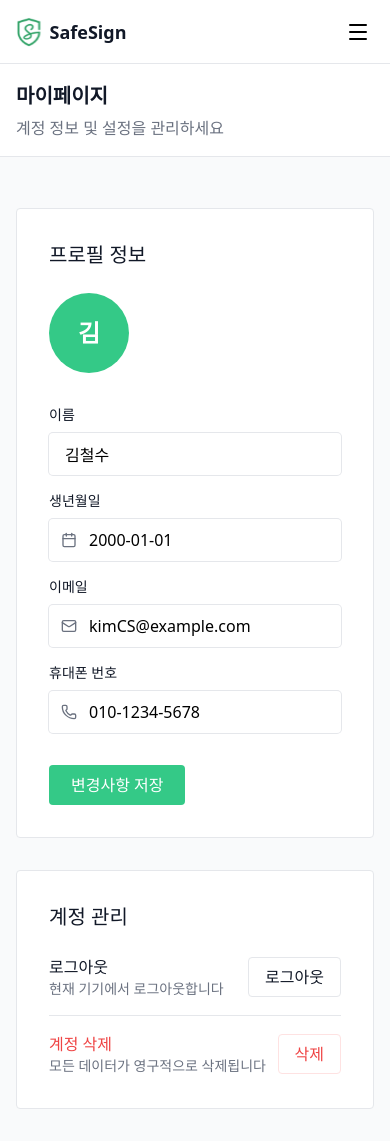
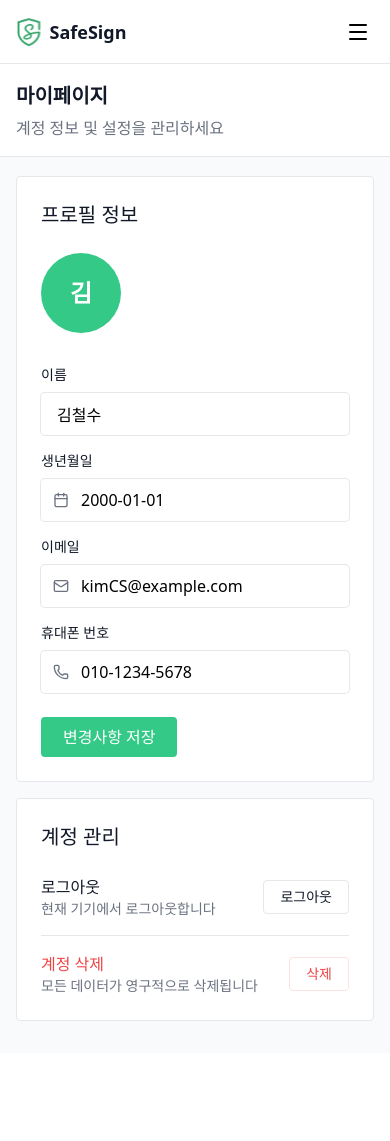
Before and after one commit to SafeSignProject/safeSign-frontend, a React (Vite) app: page /my in a window 390 px wide. After the commit the page ends 1053 px from the top, so only its background shows below. Built offline with nearby package versions, Linux system fonts and the light colour scheme; a web font is replaced by a local one.

Commit message:
feat: 마이페이지 레이아웃 적용

```diff
--- a/src/components/my/AccountManagement.tsx
+++ b/src/components/my/AccountManagement.tsx
@@ -22,7 +22,7 @@ const AccountManagement = () => {
   };
 
   return (
-    <section className='border-light-gray mb-8 rounded-sm border bg-white p-8'>
+    <section className='border-light-gray mb-8 rounded-sm border bg-white p-6 sm:p-8'>
       <h3 className='text-dark mb-6 text-left text-xl leading-7 font-medium'>계정 관리</h3>
       <div className='flex items-center justify-between'>
         <div>
@@ -32,7 +32,7 @@ const AccountManagement = () => {
         <Button
           type='button'
           label='로그아웃'
-          className='border-light-gray text-dark h-10 border hover:brightness-95 active:brightness-90'
+          className='border-light-gray text-dark h-8.5 border hover:brightness-95 active:brightness-90 max-sm:text-sm sm:h-10'
           onClick={() => setIsLogoutModalOpen(true)}
         />
       </div>
@@ -47,7 +47,7 @@ const AccountManagement = () => {
         <Button
           type='button'
           label='삭제'
-          className='h-10 border border-[#FEE2E2] text-[#EF4444] hover:bg-[#EF4444]/10 active:bg-[#EF4444]/20'
+          className='h-8.5 border border-[#FEE2E2] text-[#EF4444] hover:bg-[#EF4444]/10 active:bg-[#EF4444]/20 max-sm:text-sm sm:h-10'
           onClick={() => setIsDeleteModalOpen(true)}
         />
       </div>
--- a/src/components/my/ProfileInfo.tsx
+++ b/src/components/my/ProfileInfo.tsx
@@ -30,7 +30,7 @@ const ProfileInfo = () => {
     }
   };
   return (
-    <section className='border-light-gray rounded-sm border bg-white p-8'>
+    <section className='border-light-gray rounded-sm border bg-white p-6 sm:p-8'>
       <h3 className='text-dark mb-6 text-left text-xl leading-7 font-medium'>프로필 정보</h3>
       <div className='flex gap-8 max-sm:flex-col'>
         <div className='bg-primary flex h-20 max-w-20 min-w-20 items-center justify-center rounded-full text-2xl leading-8 font-semibold text-white'>
@@ -70,7 +70,7 @@ const ProfileInfo = () => {
             type='submit'
             label='변경사항 저장'
             disabled={!isValid}
-            className='bg-primary mt-8 h-10 px-5.5 font-medium text-white hover:brightness-95 active:brightness-90'
+            className='bg-primary mt-6 h-10 px-5.5 font-medium text-white hover:brightness-95 active:brightness-90 sm:mt-8'
           />
         </form>
       </div>
--- a/src/pages/MyPage.tsx
+++ b/src/pages/MyPage.tsx
@@ -5,7 +5,7 @@ const MyPage = () => {
   return (
     <main className='flex min-h-screen justify-center bg-[#F9FAFB]'>
       <CommonHeader title='마이페이지' desc='계정 정보 및 설정을 관리하세요' />
-      <div className='mt-52 w-240 space-y-8 px-4'>
+      <div className='mt-44 w-240 space-y-4 px-4 sm:space-y-8 sm:p-8'>
         <ProfileInfo />
         <AccountManagement />
       </div>
```
